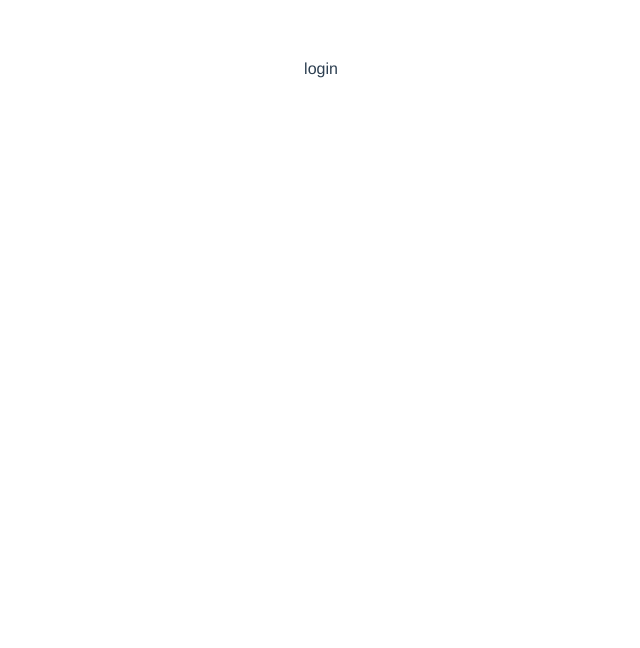
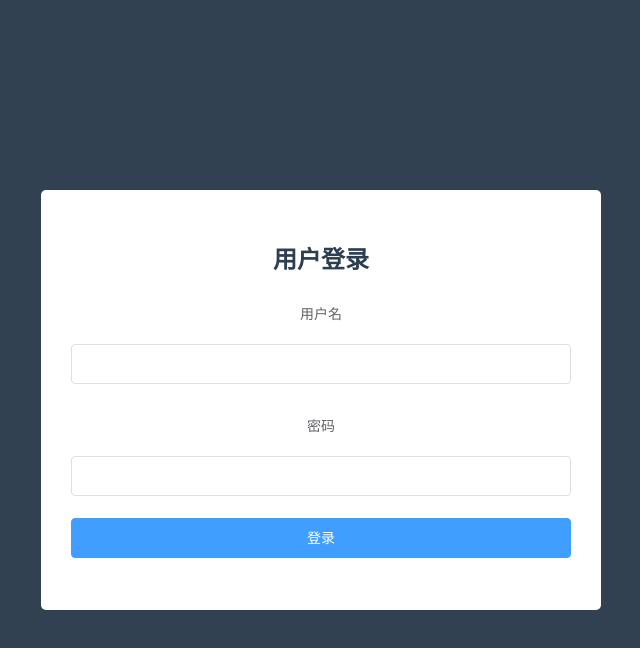
Before and after one commit to zhangttwork/itcast_store1, a Vue app: page /#/login in a window 1280 px wide. Shown: the top 648 px of the page, without its empty margins (319-959 px from the left). Built offline with nearby package versions, Linux system fonts and the light colour scheme.

Commit message:
登录时间

```diff
--- a/package.json
+++ b/package.json
@@ -12,6 +12,7 @@
     "build": "node build/build.js"
   },
   "dependencies": {
+    "axios": "^0.18.0",
     "element-ui": "^2.4.6",
     "vue": "^2.5.2",
     "vue-router": "^3.0.1"
--- a/src/App.vue
+++ b/src/App.vue
@@ -18,6 +18,7 @@ export default {
   -moz-osx-font-smoothing: grayscale;
   text-align: center;
   color: #2c3e50;
-  margin-top: 60px;
+  /*margin-top: 60px;*/
+  height: 100%;
 }
 </style>
--- /dev/null
+++ b/src/assets/css/index.css
@@ -0,0 +1,8 @@
+body {
+    margin: 0;
+    padding: 0;
+    height: 100%;
+}
+html {
+    height: 100%;
+}
--- a/src/main.js
+++ b/src/main.js
@@ -9,7 +9,10 @@ import ElementUI from 'element-ui';
 // import Vue from 'vue';
 // import ElementUI from 'element-ui';
 import 'element-ui/lib/theme-chalk/index.css';
-// import App from './App.vue';
+import '@/assets/css/index.css';
+import MyHttp from '@/plugins/MyHttp';
+
+Vue.use(MyHttp);
 
 Vue.use(ElementUI);
 
--- /dev/null
+++ b/src/plugins/MyHttp.js
@@ -0,0 +1,10 @@
+import axios from 'axios';
+const MyHttp = {};
+// VUE插件必须 有一个公共的install 方法
+MyHttp.install = function (Vue) {
+   //设置 baseURL
+   axios.defaults.baseURL = 'http://localhost:8888/api/private/v1/';
+   Vue.prototype.$http = axios;
+}
+
+export default MyHttp;
--- a/src/views/Login.vue
+++ b/src/views/Login.vue
@@ -1,11 +1,69 @@
 <template>
-    <div>
-        login
+    <div class="login-wrap">
+
+        <el-form class="login-form" label-position="top" label-width="80px" v-model="formData">
+ <h2>用户登录</h2>
+  <el-form-item label="用户名">
+    <el-input v-model="formData.username"></el-input>
+  </el-form-item>
+  <el-form-item label="密码">
+    <el-input v-model="formData.password"></el-input>
+  </el-form-item>
+  <el-form-item>
+      <el-button type="primary" class="login-btn" @click="handleLogin">登录</el-button>
+  </el-form-item>
+</el-form>
     </div>
 </template>
 <script>
+   export default {
+      data () {
+        return {
+            formData: {
+                username:'',
+                password:''
+            }
+        }
+      },
+      methods:{
+        handleLogin() {
+            this.$http
+                .post('login',this.formData)
+                .then((response)=> {
+                    // response.data 服务器返回的数据
+                    const {meta:{msg,status}} = response.data;
+                    if(status === 200){
+                        alert('成功'+msg);
+                    }else{
+                        alert('失败'+msg);
+                    }
+                })
+                .catch(err=> {
 
+                });
+        }
+      }
+   }
 </script>
 <style>
+.login-wrap {
+  /*height: 100%;*/
+  background-color: #324152;
+  height: 100%;
+  display: flex;
+  /*水平居中*/
+  justify-content: center;
+  /*垂直居中*/
+  align-items: center;
+}
+.login-form {
+    width: 500px;
+    padding: 30px;
+    border-radius: 5px;
+    background-color: #fff;
 
+}
+.login-btn {
+    width: 100%;
+}
 </style>
```
Also changed, not shown: 1 other file (tests, documents, lock files or other folders).
